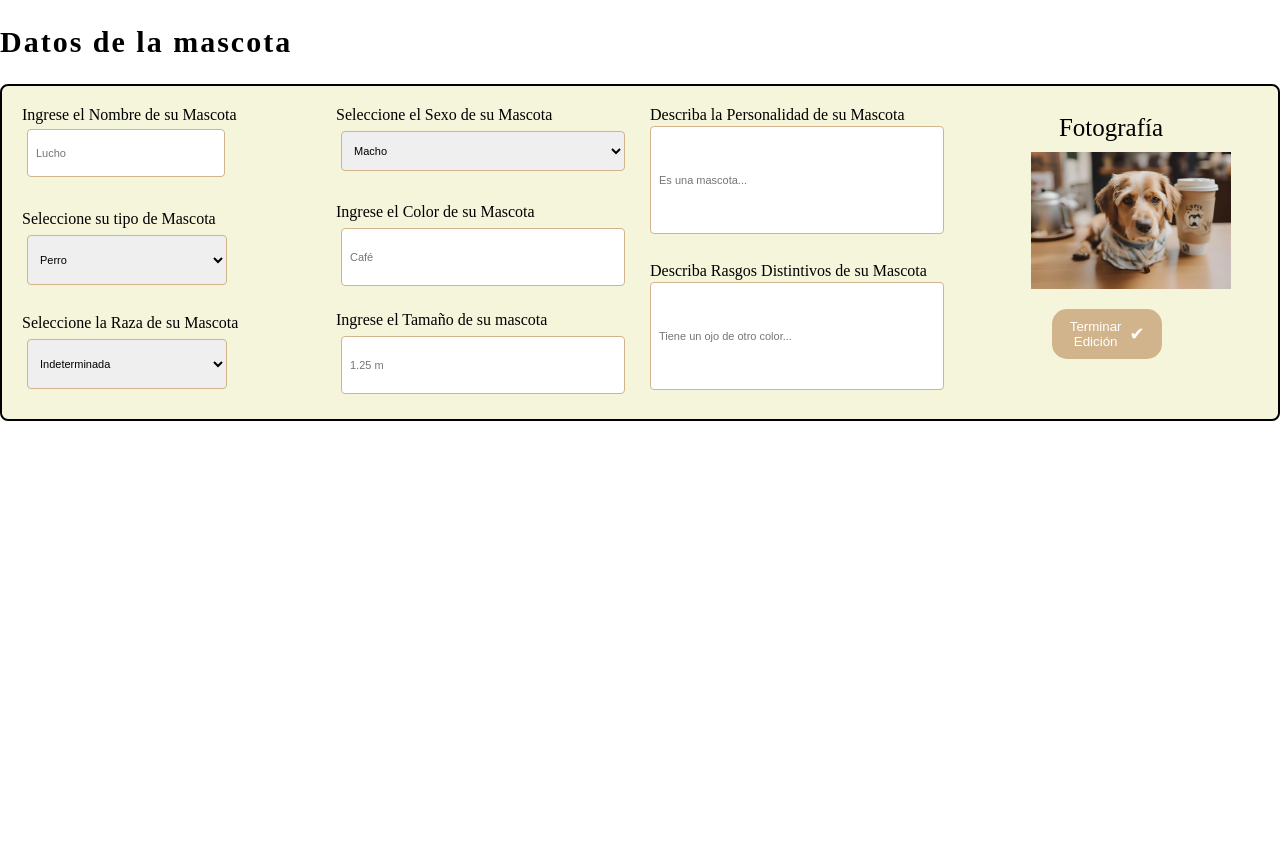
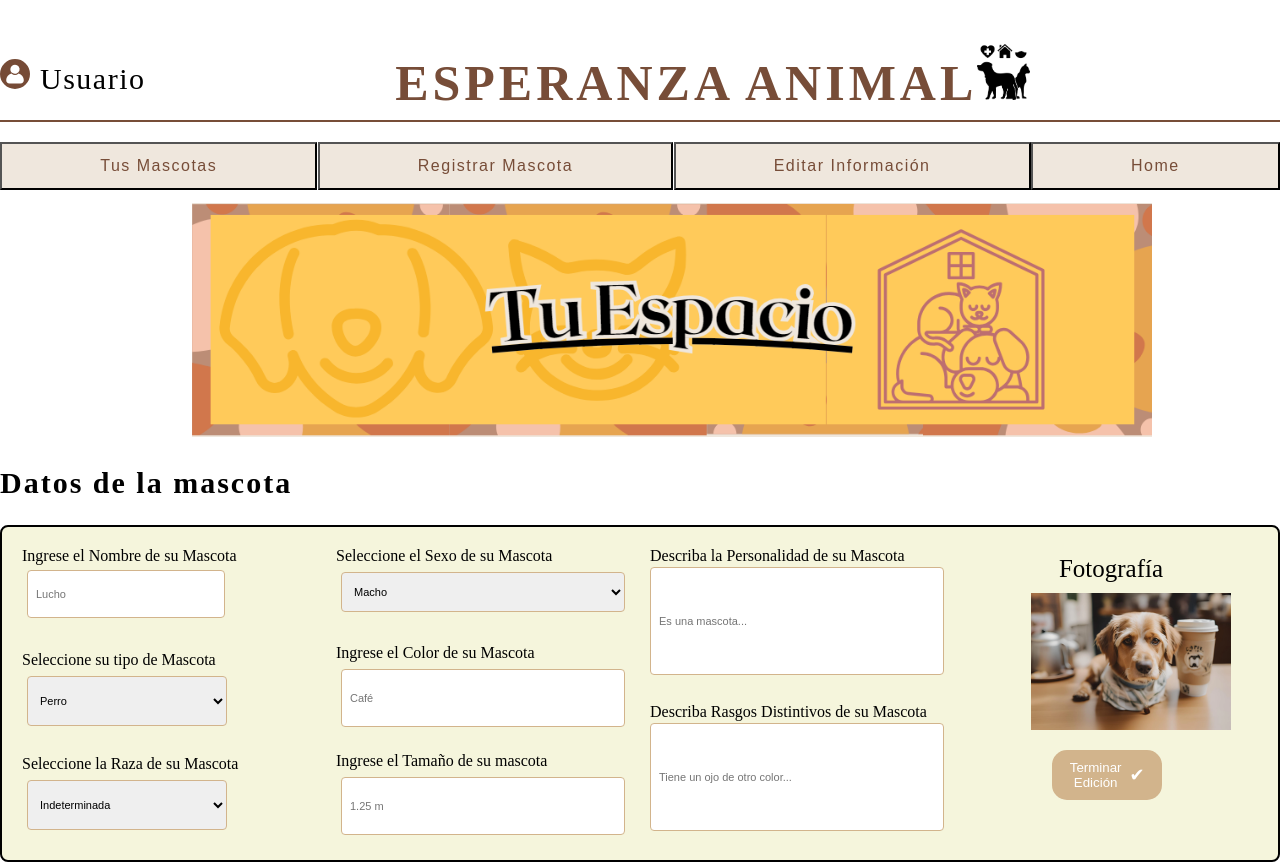
Before and after one commit to XavierSaurio/Esperanza-Animal, a React (Create React App) app: page /espacio/editar in a window 1280 px wide. Before the commit the page ends 800 px from the top, so only its background shows below. Built offline with nearby package versions, Linux system fonts and the light colour scheme.

Commit message:
cambio tu espacio

```diff
--- a/src/Componentes/EditarInformacion.jsx
+++ b/src/Componentes/EditarInformacion.jsx
@@ -1,19 +1,64 @@
-import React from 'react';
+import React, { useState } from "react";
 import AyudaAnimal from '../Imagenes/img-mascota-5.webp';
 import '../Estilos/StyleUI4.css'
 import '../Estilos/StyleInformacion.css'
 import '../Estilos/StyleRegistrar.css'
 import { useNavigate } from 'react-router-dom';
+///
+import { ReactComponent as IconoSVG } from '../icons/icono-usuario.svg';
+import imagen from '../Imagenes/icono2.jpg';
+import '../Estilos/StyleUI4.css'
+import '../Estilos/StyleInformacion.css'
+import '../Estilos/StyleRegistrar.css'
+import logo from '../Imagenes/logo.webp'
+import imgPr from '../Imagenes/espacio.png'
 
-function EditarInformacion (){
+function EditarInformacion() {
 
   const navigate = useNavigate();
 
-  const handleTerminar = () =>{
+  const handleTerminar = () => {
     navigate('/espacio')
   }
+  // navbar
+  const [active, setActive] = useState('Registar Mascota');
+  const handleClick = (item) => {
+    if (item === 'Home') {
+      navigate('/login/menu'); // Reemplaza '/home' con la ruta a la que quieres navegar
+    } else {
+      setActive(item);
+    }
+  };
 
   return (
+    <div className="Container">
+      <header>
+        <div className="user-section">
+          <p><IconoSVG className="icon" />Usuario</p>
+        </div>
+        <h1>ESPERANZA ANIMAL
+          <img src={logo} className='esperanzaImg' alt="Imagen de Esperanza Animal" />
+        </h1>
+      </header>
+      <hr />
+      {/* g */}
+      <div>
+        <nav>
+          {['Tus Mascotas', 'Registrar Mascota', 'Editar Información', 'Home'].map((item) => (
+            <button
+              key={item}
+              className={`nav-button ${active === item ? 'active' : ''}`}
+              onClick={() => handleClick(item)}
+            >
+              {item}
+            </button>
+          ))}
+        </nav>
+        <img src={imgPr} className='presentacionImg' alt="Imagen de Presentación" ></img>
+
+      </div>
+
+      {/* g */}
       <div className='containerT'>
         <h2>Datos de la mascota</h2>
         <section className="form-section">
@@ -63,11 +108,11 @@ function EditarInformacion (){
               <div className="form-group-container">
                 <div className="form-group">
                   <label>Describa la Personalidad de su Mascota</label>
-                  <input type="text" placeholder="Es una mascota..." className="estado"/>
+                  <input type="text" placeholder="Es una mascota..." className="estado" />
                 </div>
                 <div className="form-group">
                   <label>Describa Rasgos Distintivos de su Mascota</label>
-                  <input type="text" placeholder="Tiene un ojo de otro color..." className="estado"/>
+                  <input type="text" placeholder="Tiene un ojo de otro color..." className="estado" />
                 </div>
               </div>
               {/* Contenedor 4 */}
@@ -82,6 +127,8 @@ function EditarInformacion (){
           </form>
         </section>
       </div>
+    </div>
+
 
   );
 };
```
Lines whose indentation alone changed are shown as unchanged.
